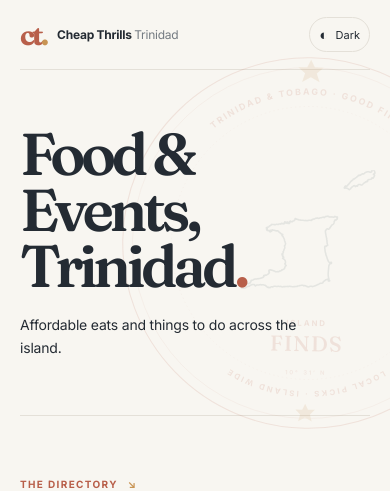
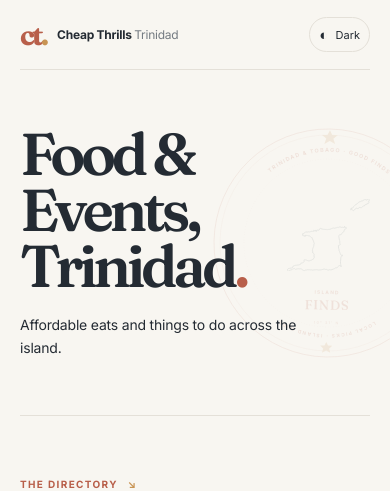
Before and after one commit to vswee/cheap-thrills-trinidad, a Next.js app: page / in a window 390 px wide. Shown: the top 491 px of the page. Built offline with nearby package versions, Linux system fonts and the light colour scheme.

Commit message:
style: fit island stamp within hero height

```diff
--- a/src/app/globals.css
+++ b/src/app/globals.css
@@ -99,8 +99,8 @@
   z-index:0;
   top:50%;
   right:clamp(-210px,-8vw,-80px);
-  width:clamp(390px,54vw,760px);
-  height:auto;
+  width:min(54vw,520px);
+  height:min(54vw,520px);
   aspect-ratio:1;
   transform:translateY(-50%) rotate(1deg);
   opacity:.23;
@@ -143,7 +143,7 @@
   .hero { min-height:0; padding:56px 0; align-items:center; }
   .hero-copy { max-width:88%; }
   .hero-copy h1 { font-size:clamp(59px,14vw,82px); }
-  .hero-stamp { width:min(100vw,460px); right:-34vw; top:50%; bottom:auto; opacity:.13; transform:translateY(-50%) rotate(1deg); }
+  .hero-stamp { width:min(64vw,240px); height:min(64vw,240px); right:-20vw; top:50%; bottom:auto; opacity:.13; transform:translateY(-50%) rotate(1deg); }
   .brand-name { max-width:106px; font-size:8px; }
   .brand-identity-large .brand-name { max-width:none; font-size:11px; }
 }
```
